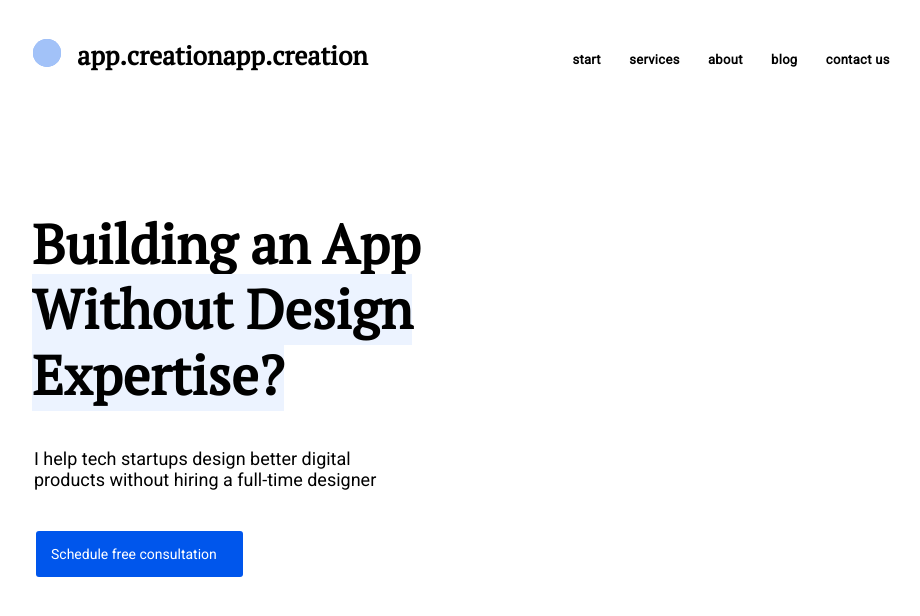
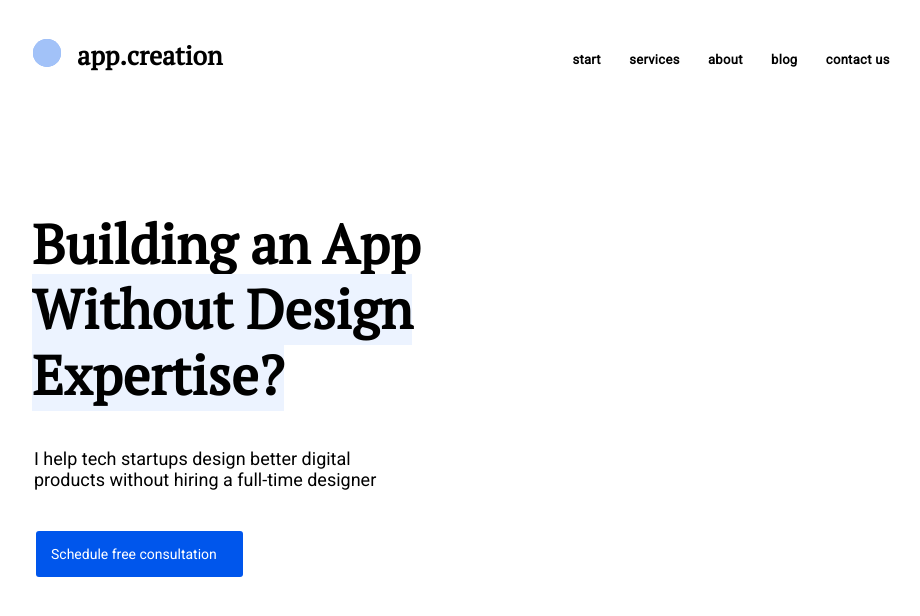
Before and after one commit to WebHeroSchool/SchoolProject-PlanningDesk, a plain HTML site: page index.html in a window 1280 px wide. Shown: the top 616 px of the page, without its empty margins (177-1097 px from the left). Drawn offline with Linux system fonts and the light colour scheme.

Commit message:
Update index.html

```diff
--- a/index.html
+++ b/index.html
@@ -16,7 +16,7 @@
         <div class="logo">
           <div class="logo__circle logo__circle_color_dark-blue"></div>
           <div class="logo__circle logo__circle_color_blue"></div>
-            <span class="logo__app">app.creation</span>app.creation</span>
+            <span class="logo__app">app.creation</span>
         </div>
             <nav class="navigation-menu">
                 <a class="navigation-menu__element" href="">start</a>
```
